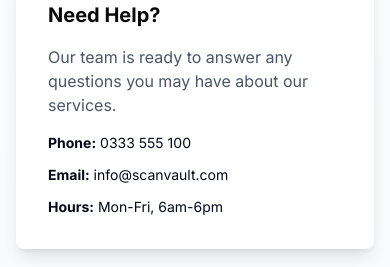
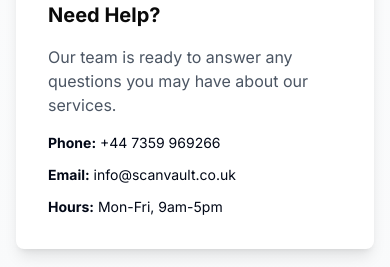
Before and after one commit to kevin21quirk/scanvault, a Next.js app: page /quote in a window 390 px wide. Shown: the part 1640-1907 px from the top of the page. Built offline with nearby package versions, Linux system fonts and the light colour scheme; no server answers.

Commit message:
Fix: Update all contact details to correct phone number and email across quote and about pages

```diff
--- a/app/about/page.tsx
+++ b/app/about/page.tsx
@@ -101,7 +101,7 @@
             <p className="text-lg mb-8 opacity-90">
               Join the many organisations that trust ScanVault with their most important documents.
             </p>
-            <a href="mailto:info@scanvault.com" className="inline-block bg-white text-scanvault-red px-8 py-3 rounded-md font-semibold hover:bg-gray-100 transition-colors">
+            <a href="mailto:info@scanvault.co.uk" className="inline-block bg-white text-scanvault-red px-8 py-3 rounded-md font-semibold hover:bg-gray-100 transition-colors">
               Contact Us Today
             </a>
           </div>
--- a/app/quote/page.tsx
+++ b/app/quote/page.tsx
@@ -164,9 +164,9 @@
                   Our team is ready to answer any questions you may have about our services.
                 </p>
                 <div className="space-y-3 text-sm">
-                  <p><strong>Phone:</strong> 0333 555 100</p>
-                  <p><strong>Email:</strong> info@scanvault.com</p>
-                  <p><strong>Hours:</strong> Mon-Fri, 6am-6pm</p>
+                  <p><strong>Phone:</strong> +44 7359 969266</p>
+                  <p><strong>Email:</strong> info@scanvault.co.uk</p>
+                  <p><strong>Hours:</strong> Mon-Fri, 9am-5pm</p>
                 </div>
               </div>
             </div>
```
